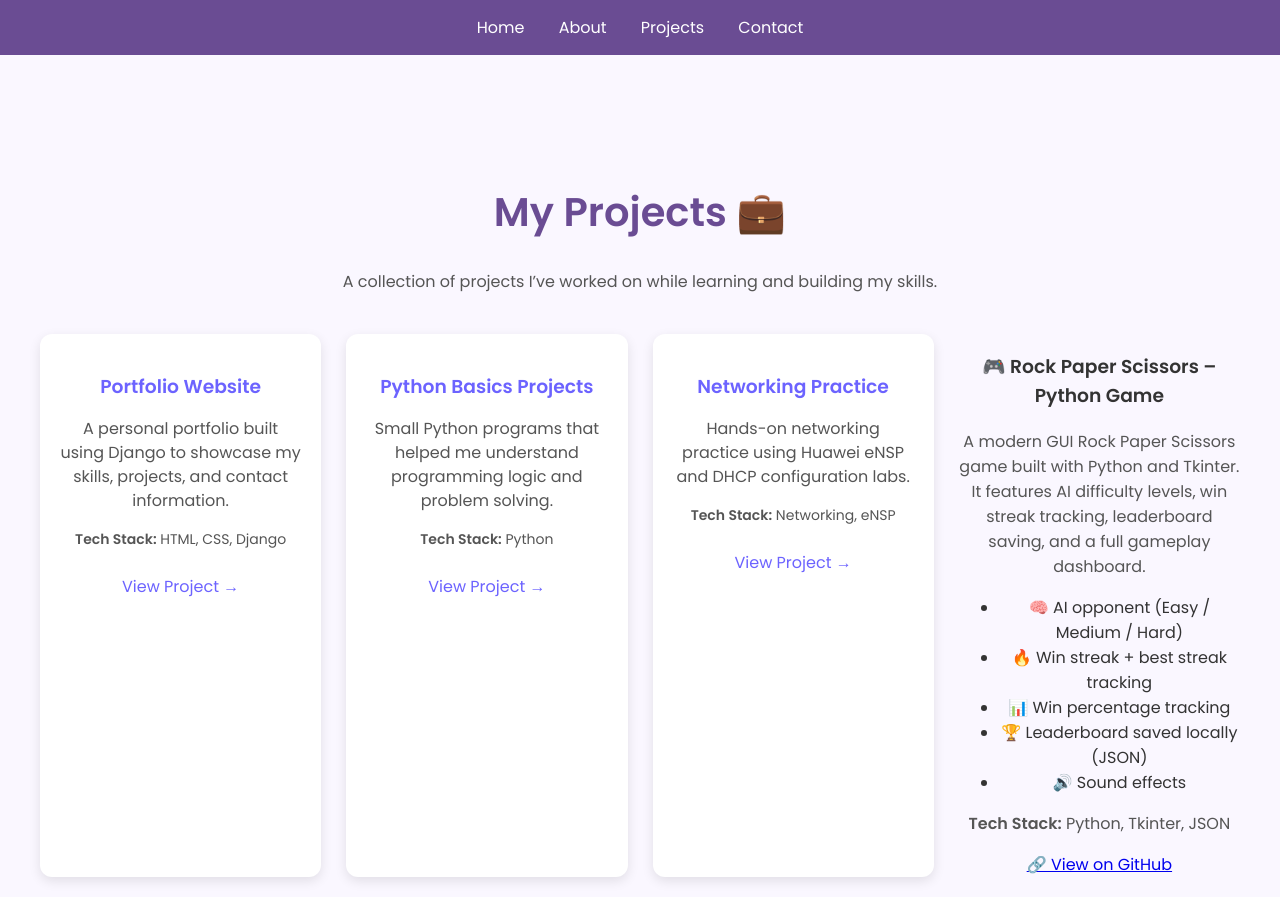
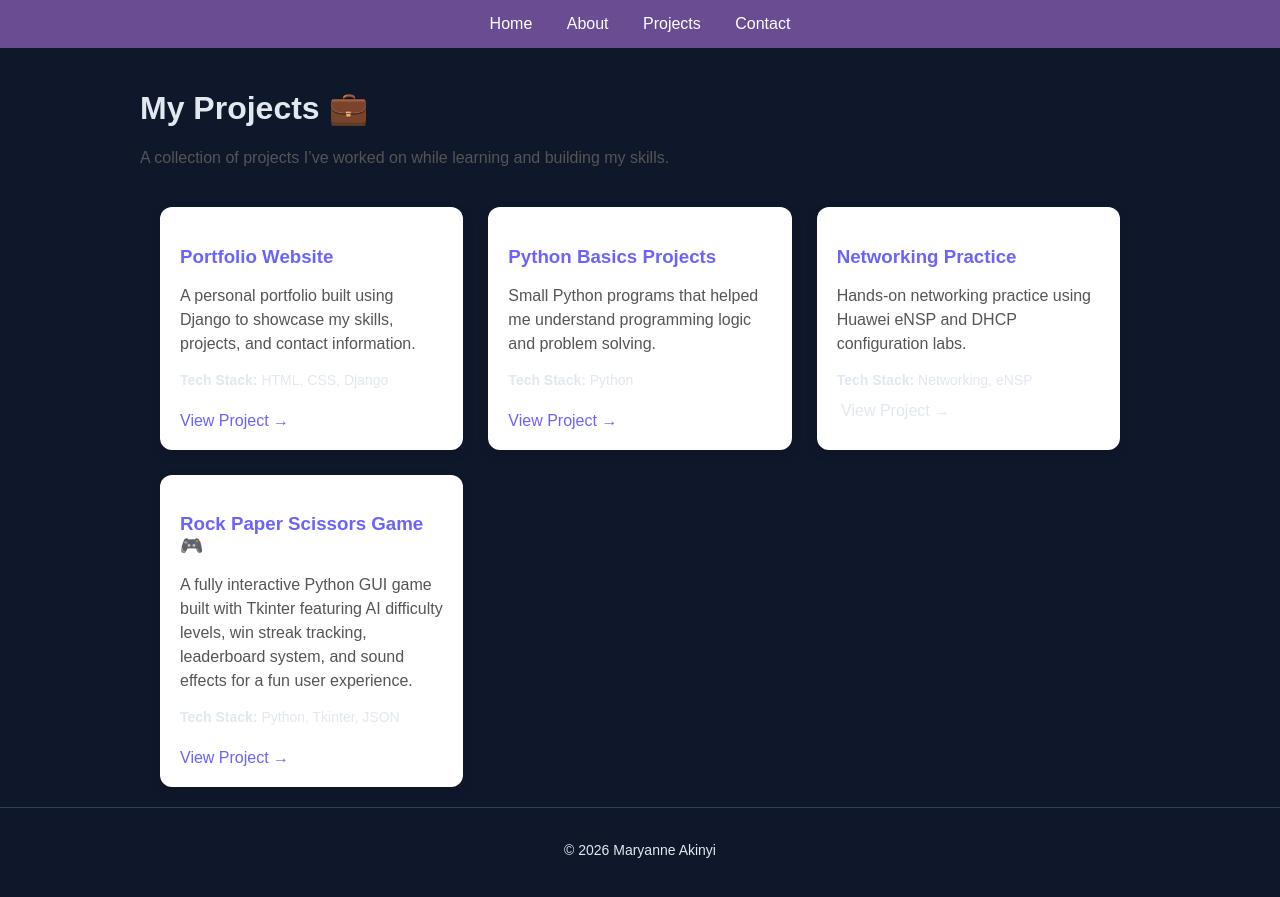
Before and after one commit to still-purrfect/portfolio, a Django app: page /projects/ in a window 1280 px wide. After the commit the page ends 858 px from the top, so only its background shows below. Run offline with Django 5.2, Linux system fonts and the light colour scheme.

Commit message:
Updated portfolio UI and fixed templates

```diff
--- a/core/templates/base.html
+++ b/core/templates/base.html
@@ -1,3 +1,5 @@
+{% load static %}
+
 <!DOCTYPE html>
 <html>
 <head>
@@ -6,7 +8,7 @@
     <!-- Google Font -->
     <link href="https://fonts.googleapis.com/css2?family=Poppins:wght@300;400;600&display=swap" rel="stylesheet">
 
-    <!-- Font Awesome Icons -->
+    <!-- Font Awesome -->
     <link rel="stylesheet" href="https://cdnjs.cloudflare.com/ajax/libs/font-awesome/6.5.0/css/all.min.css">
 
     <style>
@@ -22,9 +24,6 @@
             background: #6a4c93;
             padding: 15px;
             text-align: center;
-            position: sticky;
-            top: 0;
-            z-index: 1000;
         }
 
         .navbar a {
@@ -32,66 +31,49 @@
             margin: 15px;
             text-decoration: none;
             font-weight: 500;
-            transition: all 0.2s ease;
         }
 
         .navbar a:hover {
             opacity: 0.8;
-            transform: translateY(-2px);
         }
 
         /* CONTENT */
         .container {
-            text-align: center;
-            margin-top: 80px;
-            padding: 20px;
+            padding: 40px;
         }
 
-        h1 {
-            color: #6a4c93;
-            font-size: 40px;
-        }
-
-        h2 {
-            font-weight: 400;
-            color: #444;
-        }
-
-        p {
-            font-size: 16px;
-            color: #555;
-        }
-
-        hr {
-            width: 60%;
-            margin: 20px auto;
-            border: 1px solid #eee;
-        }
-
-        /* ICON ANIMATION */
-        a i {
-            transition: transform 0.2s ease;
-        }
-
-        a i:hover {
-            transform: scale(1.2);
+        /* FOOTER */
+        .footer {
+            text-align: center;
+            padding: 20px;
+            background: #eee;
+            margin-top: 50px;
         }
     </style>
+
+    <link rel="stylesheet" href="{% static 'css/style.css' %}">
 </head>
 
 <body>
 
+    <!-- ✅ NAVBAR BACK -->
     <div class="navbar">
-        <a href="/">Home</a>
-        <a href="/about/">About</a>
-        <a href="/projects/">Projects</a>
-        <a href="/contact/">Contact</a>
+       <a href="{% url 'home' %}">Home</a>
+       <a href="{% url 'about' %}">About</a>
+       <a href="{% url 'projects' %}">Projects</a>
+       <a href="{% url 'contact' %}">Contact</a>
     </div>
 
+    <!-- ✅ ONLY ONE BLOCK -->
     <div class="container">
         {% block content %}
         {% endblock %}
     </div>
 
+    <footer class="footer">
+        <p>© 2026 Maryanne Akinyi</p>
+
+    </footer>
+
 </body>
 </html>
--- a/core/templates/home.html
+++ b/core/templates/home.html
@@ -2,8 +2,6 @@
 {% load static %}
 
 {% block content %}
-
-{% load static %}
 
 <div style="
     display: flex;
--- a/core/templates/projects.html
+++ b/core/templates/projects.html
@@ -85,35 +85,41 @@
         <p style="font-size: 14px;"><strong>Tech Stack:</strong> Networking, eNSP</p>
 
         <a href="https://github.com/still-purrfect" target="_blank"
-           style="display:inline-block; margin-top:10px; color:#6C63FF; text-decoration:none; font-weight:500;">
+           style="display:inline-block; margin-top:10px; color:#6C63FF; text-decoration:none; font-weight:500;"></a>
            View Project →
         </a>
+    </div>
+    <!-- PROJECT 4 -->
+<div style="
+    background: white;
+    padding: 20px;
+    border-radius: 12px;
+    box-shadow: 0 4px 12px rgba(0,0,0,0.1);
+    transition: transform 0.2s ease, box-shadow 0.2s ease;
+"
+onmouseover="this.style.transform='translateY(-5px)'"
+onmouseout="this.style.transform='translateY(0)'">
 
-    </div>
-    <div class="project-card">
-  <h3>🎮 Rock Paper Scissors – Python Game</h3>
+    <h3 style="color:#6C63FF; margin-bottom: 10px;">
+        Rock Paper Scissors Game 🎮
+    </h3>
 
-  <p>
-    A modern GUI Rock Paper Scissors game built with Python and Tkinter.
-    It features AI difficulty levels, win streak tracking, leaderboard saving,
-    and a full gameplay dashboard.
-  </p>
+    <p style="line-height: 1.5; color:#555;">
+        A fully interactive Python GUI game built with Tkinter featuring AI difficulty levels,
+        win streak tracking, leaderboard system, and sound effects for a fun user experience.
+    </p>
 
-  <ul>
-    <li>🧠 AI opponent (Easy / Medium / Hard)</li>
-    <li>🔥 Win streak + best streak tracking</li>
-    <li>📊 Win percentage tracking</li>
-    <li>🏆 Leaderboard saved locally (JSON)</li>
-    <li>🔊 Sound effects</li>
-  </ul>
+    <p style="font-size: 14px;">
+        <strong>Tech Stack:</strong> Python, Tkinter, JSON
+    </p>
 
-  <p><strong>Tech Stack:</strong> Python, Tkinter, JSON</p>
+    <a href="https://github.com/still-purrfect/rock-paper-scissors-game"
+       target="_blank"
+       style="display:inline-block; margin-top:10px; color:#6C63FF; text-decoration:none; font-weight:500;">
+       View Project →
+    </a>
 
-  <a href="https://github.com/still-purrfect/rock-paper-scissors-game" target="_blank">
-    🔗 View on GitHub
-  </a>
-</div>
-
+  </div>
 </div>
 
 {% endblock %}
--- /dev/null
+++ b/static/core/static/css/style.css
@@ -0,0 +1,76 @@
+body {
+    margin: 0;
+    font-family: Arial, sans-serif;
+    background-color: #0f172a;
+    color: #e2e8f0;
+}
+
+/* layout */
+.container {
+    max-width: 1000px;
+    margin: auto;
+    padding: 20px;
+}
+
+/* cards */
+.project-card {
+    background: #1e293b;
+    padding: 15px;
+    margin: 15px 0;
+    border-radius: 10px;
+}
+
+/* footer */
+.footer {
+    text-align: center;
+    padding: 20px;
+    border-top: 1px solid #334155;
+    margin-top: 40px;
+    font-size: 14px;
+}
+@media (max-width: 768px) {
+    body {
+        padding: 10px;
+    }
+
+    .container {
+        padding: 10px;
+    }
+
+    .project-card {
+        margin-bottom: 15px;
+    }
+}
+html, body {
+    height: 100%;
+    margin: 0;
+}
+
+.page-wrapper {
+    min-height: 100vh;
+    display: flex;
+    flex-direction: column;
+}
+
+.footer {
+    margin-top: auto;
+    text-align: center;
+    padding: 20px;
+    background: #0f172a;
+    color: #e2e8f0;
+    border-top: 1px solid #334155;
+}
+@media (max-width: 768px) {
+    .project-card {
+        margin: 10px;
+        padding: 15px;
+    }
+
+    .footer {
+        font-size: 12px;
+        padding: 15px;
+    }
+}
+.navbar a.active {
+    border-bottom: 2px solid white;
+}
```
